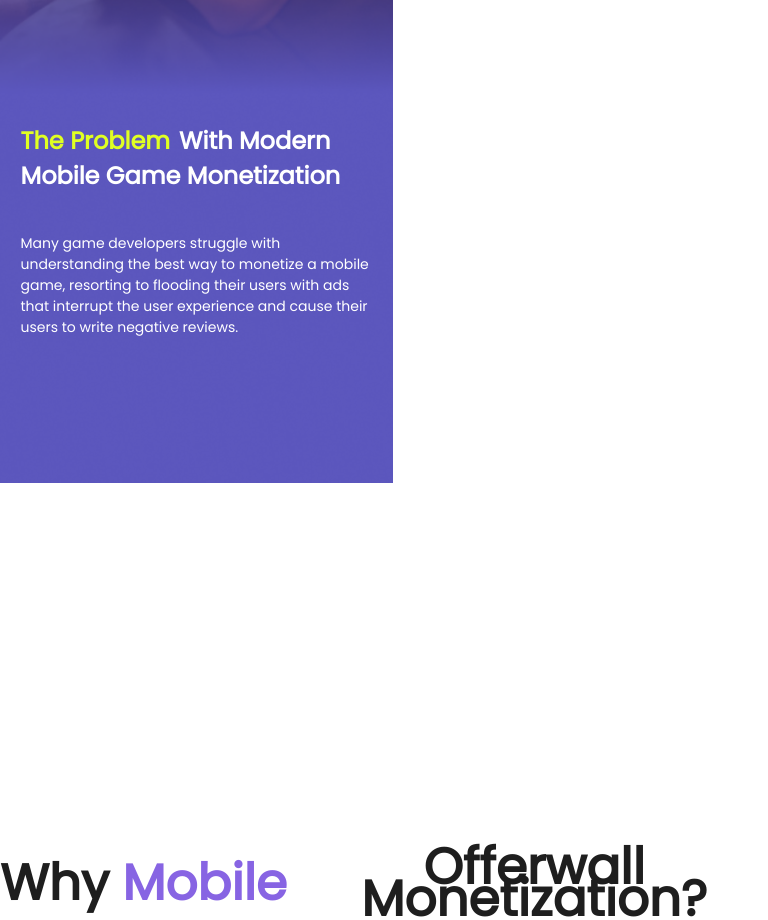
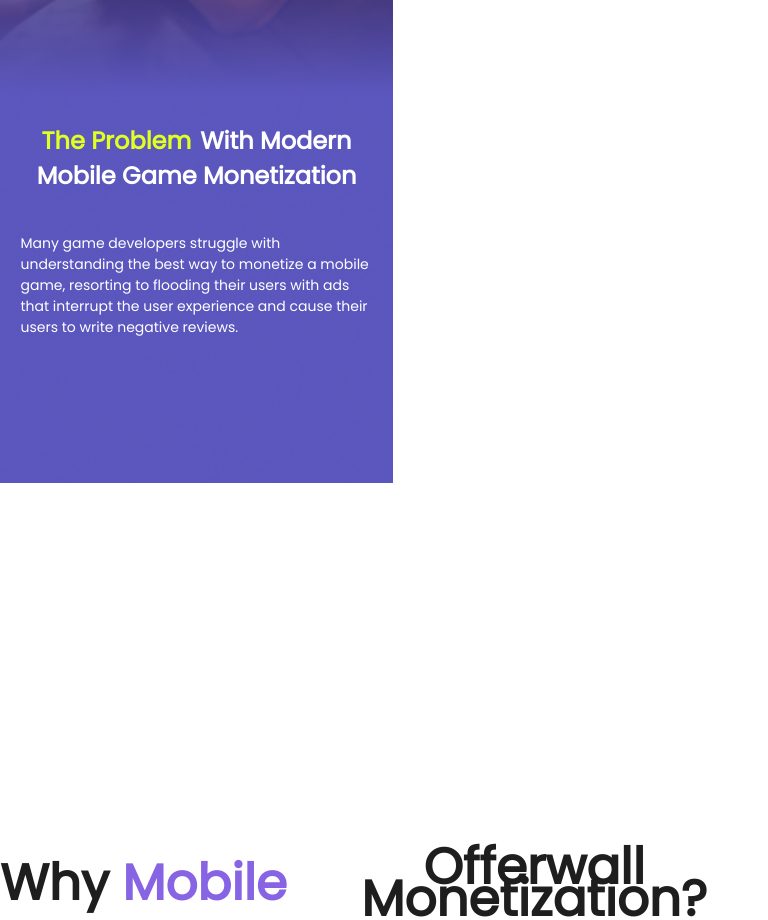
Before and after one commit to davijaca/offerwallmonetization, a React (Create React App) app: page / in a window 768 px wide. Shown: the part 3200-4120 px from the top of the page. Built offline with nearby package versions, Linux system fonts and the light colour scheme.

Commit message:
Home mobile Responsiveness

```diff
--- a/src/pages/Home/Home.module.css
+++ b/src/pages/Home/Home.module.css
@@ -1927,6 +1927,8 @@ button:hover {
     .innerMobileProblem {
         display: flex;
         width: 352px;
+        display: flex;
+        justify-content: center;
 
     }
 
@@ -1952,6 +1954,8 @@ button:hover {
         font-style: normal;
         font-weight: 700;
         line-height: normal;
+        display: flex;
+        justify-content: center;
     }
 
     .gameDeveloper {
```
